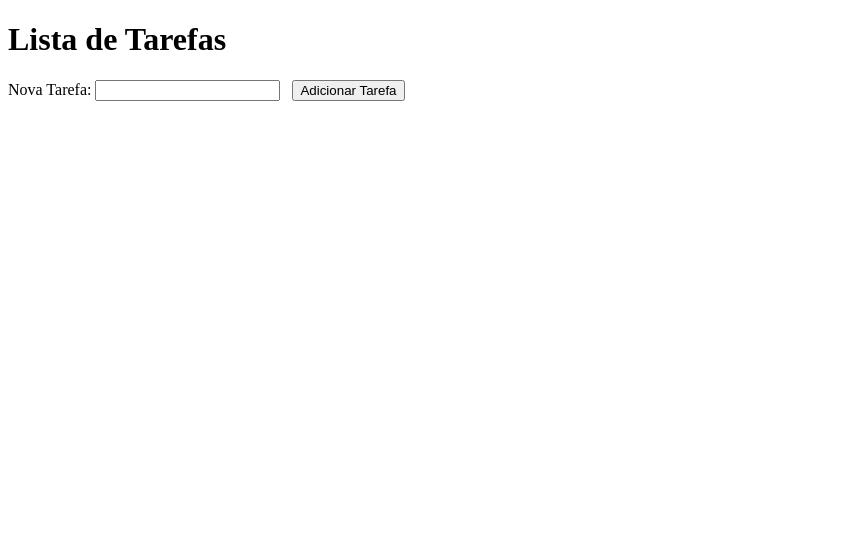
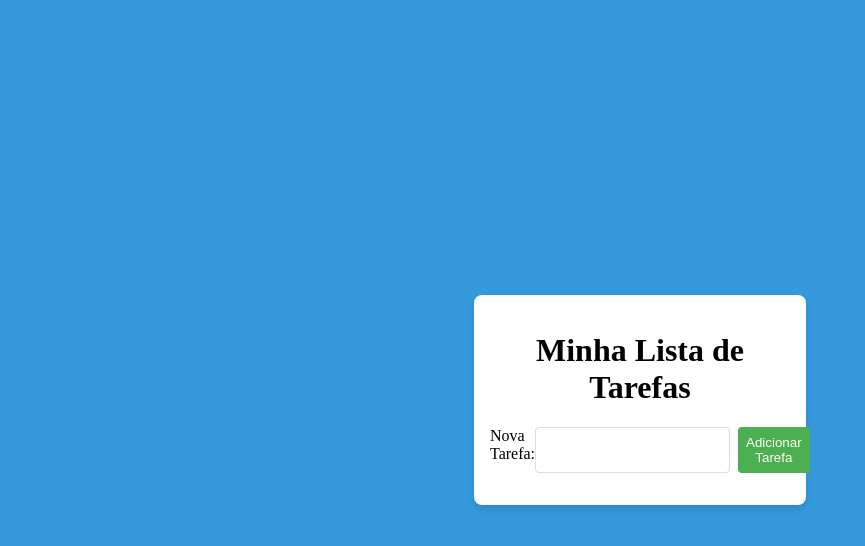
Before and after one commit to Pquar/PROJETOS-COM-HTML_CSS_JAVASCRIPT, a plain HTML site: page PROJETO#3 to-do/index.html in a window 1280 px wide. Shown: the whole page, without its empty margins (0-865 px from the left). Drawn offline with Linux system fonts and the light colour scheme.

Commit message:
add PROJETO 3 & conteudo de JS

```diff
--- a/PROJETO#3 to-do/index.html
+++ b/PROJETO#3 to-do/index.html
@@ -5,13 +5,15 @@
 	<link rel="stylesheet" type="text/css" href="style.css">
 </head>
 <body>
-	<h1>Lista de Tarefas</h1>
+	<div class="container">
+		<h1>Minha Lista de Tarefas</h1>
 		<form id="taskForm">
 			<label for="taskInput">Nova Tarefa:</label>
 			<input type="text" id="taskInput" name="taskInput">
 			<button type="submit" id="addTaskButton">Adicionar Tarefa</button>
 		</form>
 		<ul id="taskList"></ul>
+	</div>
 
 	<script src="script.js"></script>
 </body>
--- a/PROJETO#3 to-do/style.css
+++ b/PROJETO#3 to-do/style.css
@@ -1,14 +1,31 @@
+body {
+  background-color: #3498db;
+  display: flex;
+  justify-content: center;
+  align-items: center;
+  height: 100vh;
+  margin: 0;
+  padding: 0;
+}
+.container {
+  background-color: #fff;
+  border-radius: 8px;
+  padding: 16px;
+  width: 300px;
+  box-shadow: 0 4px 6px rgba(0,0,0,0.1);
+}
 ul {
   list-style-type: none;
   margin: 0;
   padding: 0;
 }
-
 li {
   padding: 8px;
   margin-bottom: 8px;
   background-color: #f2f2f2;
   border-radius: 4px;
+  display: flex;
+  align-items: center;
 }
 
 li.completed {
@@ -17,4 +34,26 @@ ul {
 
 button {
   margin-left: 8px;
+  background-color: #4CAF50;
+  color: white;
+  border: none;
+  padding: 8px;
+  border-radius: 4px;
+  cursor: pointer;
 }
+
+input[type="text"] {
+  padding: 8px;
+  border-radius: 4px;
+  border: 1px solid #ddd;
+  flex: 1;
+}
+
+form {
+  display: flex;
+  margin-bottom: 16px;
+}
+
+h1 {
+  text-align: center;
+}
```
Also changed, not shown: 1 other file. Lines whose indentation alone changed are shown as unchanged.
